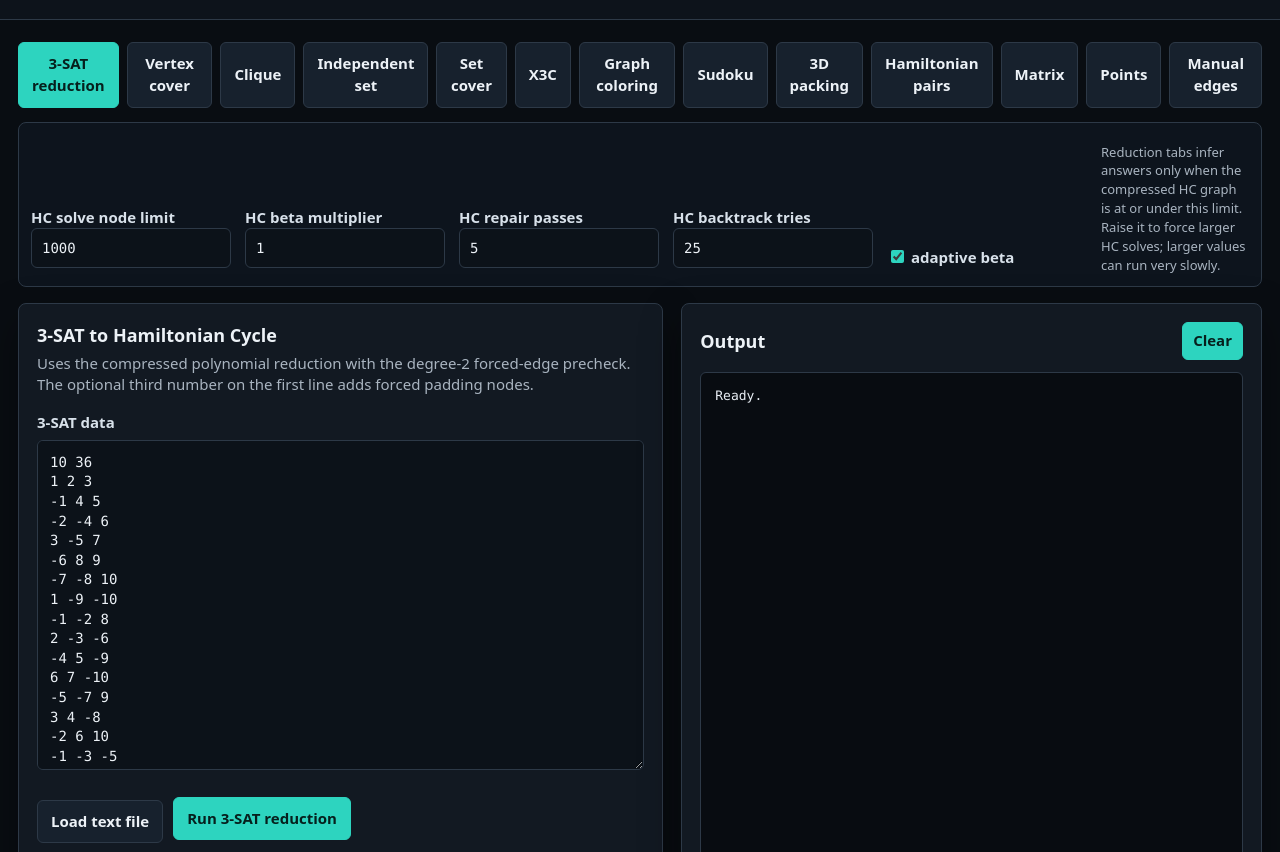
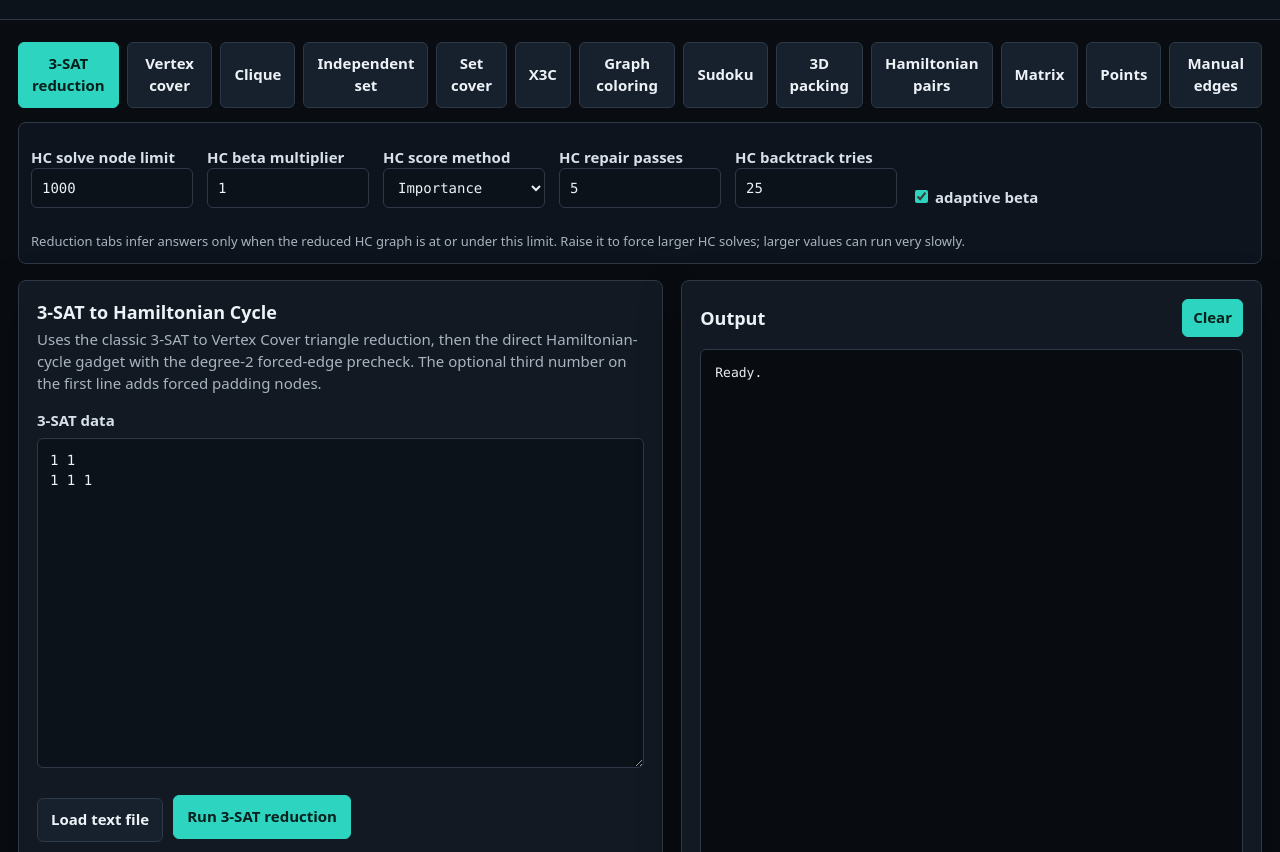
Before and after one commit to np-douce/website, a plain HTML site: page index.html in a window 1280 px wide. Shown: the part 100-952 px from the top of the page. Drawn offline with Linux system fonts and the light colour scheme.

Commit message:
Add files via upload

```diff
--- a/index.html
+++ b/index.html
@@ -35,56 +35,25 @@
     <div class="globalControls">
       <label>HC solve node limit<input id="hcSolveNodeLimit" type="number" min="0" step="1" value="1000"></label>
       <label>HC beta multiplier<input id="hcBetaMultiplier" type="number" min="0.001" step="0.001" value="1"></label>
+      <label>HC score method<select id="hcScoreMethod">
+        <option value="importance" selected>Importance</option>
+        <option value="omega">Omega lnZ</option>
+      </select></label>
       <label>HC repair passes<input id="hcRepairPasses" type="number" min="0" max="100" step="1" value="5"></label>
       <label>HC backtrack tries<input id="hcBacktrackTries" type="number" min="0" max="100" step="1" value="25"></label>
       <label class="checkLabel"><input id="hcAdaptiveBeta" type="checkbox" checked> adaptive beta</label>
-      <p class="fieldNote">Reduction tabs infer answers only when the compressed HC graph is at or under this limit. Raise it to force larger HC solves; larger values can run very slowly.</p>
+      <p class="fieldNote">Reduction tabs infer answers only when the reduced HC graph is at or under this limit. Raise it to force larger HC solves; larger values can run very slowly.</p>
     </div>
 
     <section class="workspace">
       <section id="sat3" class="panel active">
         <div class="panelHead">
           <h2>3-SAT to Hamiltonian Cycle</h2>
-          <p>Uses the compressed polynomial reduction with the degree-2 forced-edge precheck. The optional third number on the first line adds forced padding nodes.</p>
+          <p>Uses the classic 3-SAT to Vertex Cover triangle reduction, then the direct Hamiltonian-cycle gadget with the degree-2 forced-edge precheck. The optional third number on the first line adds forced padding nodes.</p>
         </div>
         <label>3-SAT data</label>
-        <textarea id="satInput" spellcheck="false">10 36
-1 2 3
--1 4 5
--2 -4 6
-3 -5 7
--6 8 9
--7 -8 10
-1 -9 -10
--1 -2 8
-2 -3 -6
--4 5 -9
-6 7 -10
--5 -7 9
-3 4 -8
--2 6 10
--1 -3 -5
-2 7 8
--4 -6 -9
-1 5 10
--7 8 -10
-3 -6 9
--2 4 -8
-5 -7 10
--1 6 -9
-2 -5 8
--3 4 7
-1 -6 -10
--2 5 9
-3 -4 8
--1 7 -9
-2 6 10
--5 -8 9
-1 -3 4
--2 7 -10
-5 6 -8
--1 -4 9
-3 7 10</textarea>
+        <textarea id="satInput" spellcheck="false">1 1
+1 1 1</textarea>
         <div class="controls">
           <label class="fileButton">Load text file<input type="file" id="satFile" accept=".txt"></label>
           <button id="runSat">Run 3-SAT reduction</button>
@@ -145,14 +114,11 @@
       <section id="setCover" class="panel">
         <div class="panelHead">
           <h2>Set Cover to Hamiltonian Cycle</h2>
-          <p>First line is <code>universe_size set_count k optional_padding</code>, then one set per line using element numbers. Example: <code>5 4 2</code> followed by <code>1 2</code>, <code>2 3 4</code>, <code>4 5</code>, <code>1 5</code>.</p>
+          <p>First line is <code>universe_size set_count k optional_padding</code>, then one set per line using element numbers. Example: <code>1 1 1</code> followed by <code>1</code>.</p>
         </div>
         <label>Set cover data</label>
-        <textarea id="setCoverInput" spellcheck="false">5 4 2
-1 2
-2 3 4
-4 5
-1 5</textarea>
+        <textarea id="setCoverInput" spellcheck="false">1 1 1
+1</textarea>
         <div class="controls">
           <label class="fileButton">Load text file<input type="file" id="setCoverFile" accept=".txt"></label>
           <button id="runSetCover">Run set cover reduction</button>
@@ -162,14 +128,11 @@
       <section id="x3c" class="panel">
         <div class="panelHead">
           <h2>X3C to Hamiltonian Cycle</h2>
-          <p>First line is <code>universe_size set_count optional_padding</code>, then one 3-element set per line. Example: <code>6 4</code> followed by <code>1 2 3</code>, <code>4 5 6</code>, <code>1 4 5</code>, <code>2 3 6</code>.</p>
+          <p>First line is <code>universe_size set_count optional_padding</code>, then one 3-element set per line. Example: <code>3 1</code> followed by <code>1 2 3</code>.</p>
         </div>
         <label>X3C data</label>
-        <textarea id="x3cInput" spellcheck="false">6 4
-1 2 3
-4 5 6
-1 4 5
-2 3 6</textarea>
+        <textarea id="x3cInput" spellcheck="false">3 1
+1 2 3</textarea>
         <div class="controls">
           <label class="fileButton">Load text file<input type="file" id="x3cFile" accept=".txt"></label>
           <button id="runX3c">Run X3C reduction</button>
@@ -179,16 +142,10 @@
       <section id="graphColoring" class="panel">
         <div class="panelHead">
           <h2>Graph Coloring to Hamiltonian Cycle</h2>
-          <p>First line is <code>vertices edges colors optional_padding</code>, then one undirected edge per line. Example: <code>4 6 4</code> followed by all six edges of <code>K4</code>.</p>
+          <p>First line is <code>vertices edges colors optional_padding</code>, then one undirected edge per line. Example: <code>1 0 1</code> for one vertex and no edges.</p>
         </div>
         <label>Graph coloring data</label>
-        <textarea id="graphColoringInput" spellcheck="false">4 6 4
-1 2
-1 3
-1 4
-2 3
-2 4
-3 4</textarea>
+        <textarea id="graphColoringInput" spellcheck="false">1 0 1</textarea>
         <div class="controls">
           <label class="fileButton">Load text file<input type="file" id="graphColoringFile" accept=".txt"></label>
           <button id="runGraphColoring">Run graph coloring reduction</button>
@@ -198,7 +155,7 @@
       <section id="sudoku" class="panel widePanel">
         <div class="panelHead">
           <h2>Sudoku to Hamiltonian Cycle</h2>
-          <p>Visual Sudoku solver with the exact placement reduction: Sudoku -> exact cover style 3-SAT -> compressed Hamiltonian Cycle.</p>
+          <p>Visual Sudoku solver with the exact placement reduction: Sudoku -> exact cover style 3-SAT -> Vertex Cover -> Hamiltonian Cycle.</p>
         </div>
 
         <div class="formGrid">
@@ -220,7 +177,7 @@
       <section id="packing3d" class="panel widePanel">
         <div class="panelHead">
           <h2>3D Packing to Hamiltonian Cycle</h2>
-          <p>Builds a practical truck load, draws a 3D view, then creates a compact candidate-placement reduction for the compressed HC solver.</p>
+          <p>Builds a practical truck load, draws a 3D view, then creates a candidate-placement 3-SAT reduction that flows through Vertex Cover into the HC solver.</p>
         </div>
 
         <div class="formGrid">
--- a/styles.css
+++ b/styles.css
@@ -75,7 +75,7 @@ p {
 
 .globalControls {
   display: grid;
-  grid-template-columns: repeat(5, minmax(130px, 200px)) minmax(0, 1fr);
+  grid-template-columns: repeat(auto-fit, minmax(150px, 1fr));
   gap: 10px 14px;
   align-items: end;
   margin-bottom: 16px;
@@ -133,7 +133,7 @@ label {
   font-weight: 700;
 }
 
-textarea, input {
+textarea, input, select {
   width: 100%;
   border: 1px solid var(--line);
   border-radius: 6px;
@@ -148,7 +148,7 @@ textarea {
   padding: 12px;
 }
 
-input {
+input, select {
   min-height: 40px;
   padding: 8px 10px;
 }
@@ -177,6 +177,7 @@ input[type="checkbox"] {
 }
 
 .fieldNote {
+  grid-column: 1 / -1;
   margin-top: 8px;
   font-size: 13px;
 }
```
Also changed, not shown: README.md.
